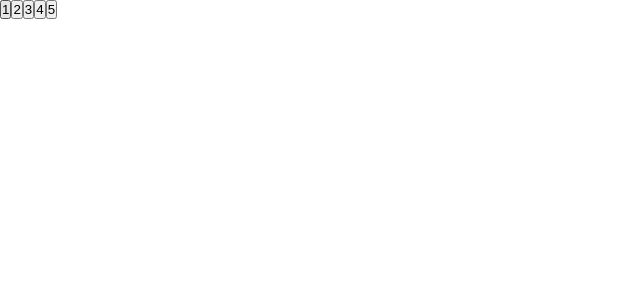
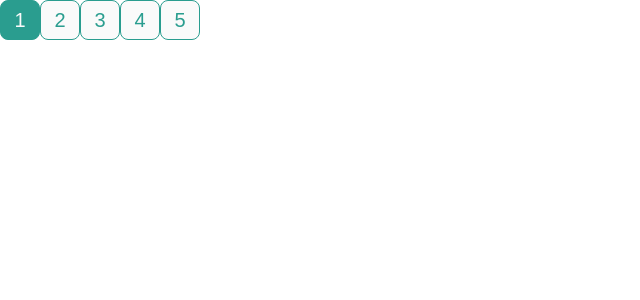
Before and after one commit to CaNeoN28/controle-farmaceutico-frontend, a Next.js app: page /teste in a window 1280 px wide. Shown: the top 300 px of the page, without its empty margins (0-640 px from the left). Built offline with nearby package versions, Linux system fonts and the light colour scheme.

Commit message:
Estilizando componentes

```diff
--- a/src/components/Pagina/Pagina.module.scss
+++ b/src/components/Pagina/Pagina.module.scss
@@ -0,0 +1,28 @@
+.pagina {
+	color: var(--primary-color);
+	background-color: var(--white);
+
+	border: 1px solid var(--primary-color);
+	border-radius: 8px;
+
+	font-size: 20px;
+
+	width: 40px;
+	height: 40px;
+}
+
+.pagina:hover {
+	cursor: pointer;
+
+	background-color: var(--primary-color);
+	color: var(--white);
+}
+
+.ativo {
+	background-color: var(--primary-color);
+	color: var(--white)
+}
+
+.ativo:hover{
+	cursor: auto;
+}
--- a/src/components/Pagina/index.tsx
+++ b/src/components/Pagina/index.tsx
@@ -1,21 +1,30 @@
+import styles from "./Pagina.module.scss";
+import classNames from "classnames";
 import { ComponentPropsWithoutRef, MouseEventHandler, ReactNode } from "react";
 
 interface Props {
+	ativo?: boolean;
 	children?: ReactNode;
 }
 
 export default function Pagina({
 	children,
+	ativo,
 	onClick,
 	...props
 }: Props & ComponentPropsWithoutRef<"button">) {
+	const classes = classNames({
+		[styles.pagina]: true,
+		[styles.ativo]: ativo,
+	});
+
 	return (
 		<button
+			className={classes}
 			onClick={(e) => {
 				e.preventDefault();
 				onClick && onClick(e);
 			}}
-
 			{...props}
 		>
 			{children}
--- a/src/components/Paginacao/index.tsx
+++ b/src/components/Paginacao/index.tsx
@@ -1,9 +1,4 @@
-import {
-	ComponentPropsWithoutRef,
-	Dispatch,
-	ReactNode,
-	SetStateAction,
-} from "react";
+import { Dispatch, SetStateAction } from "react";
 import styles from "./Paginacao.module.scss";
 import Pagina from "../Pagina";
 
@@ -29,8 +24,9 @@ export default function Paginacao({ pagina, paginaMax, setPagina }: Props) {
 				<Pagina
 					key={i}
 					onClick={(e) => {
-						setPagina(p);
+						pagina != p && setPagina(p);
 					}}
+					ativo={pagina == p}
 				>
 					{p}
 				</Pagina>
```
